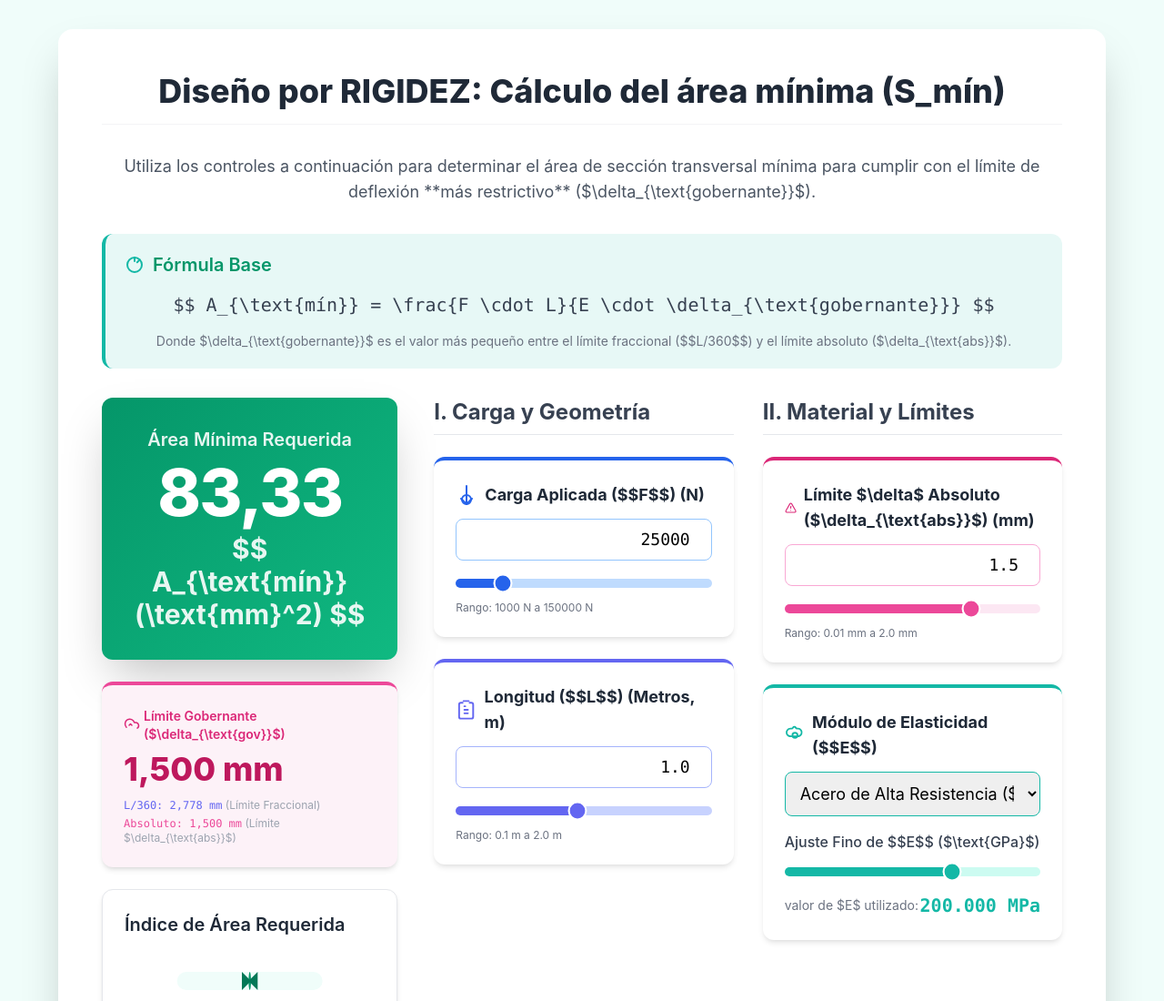
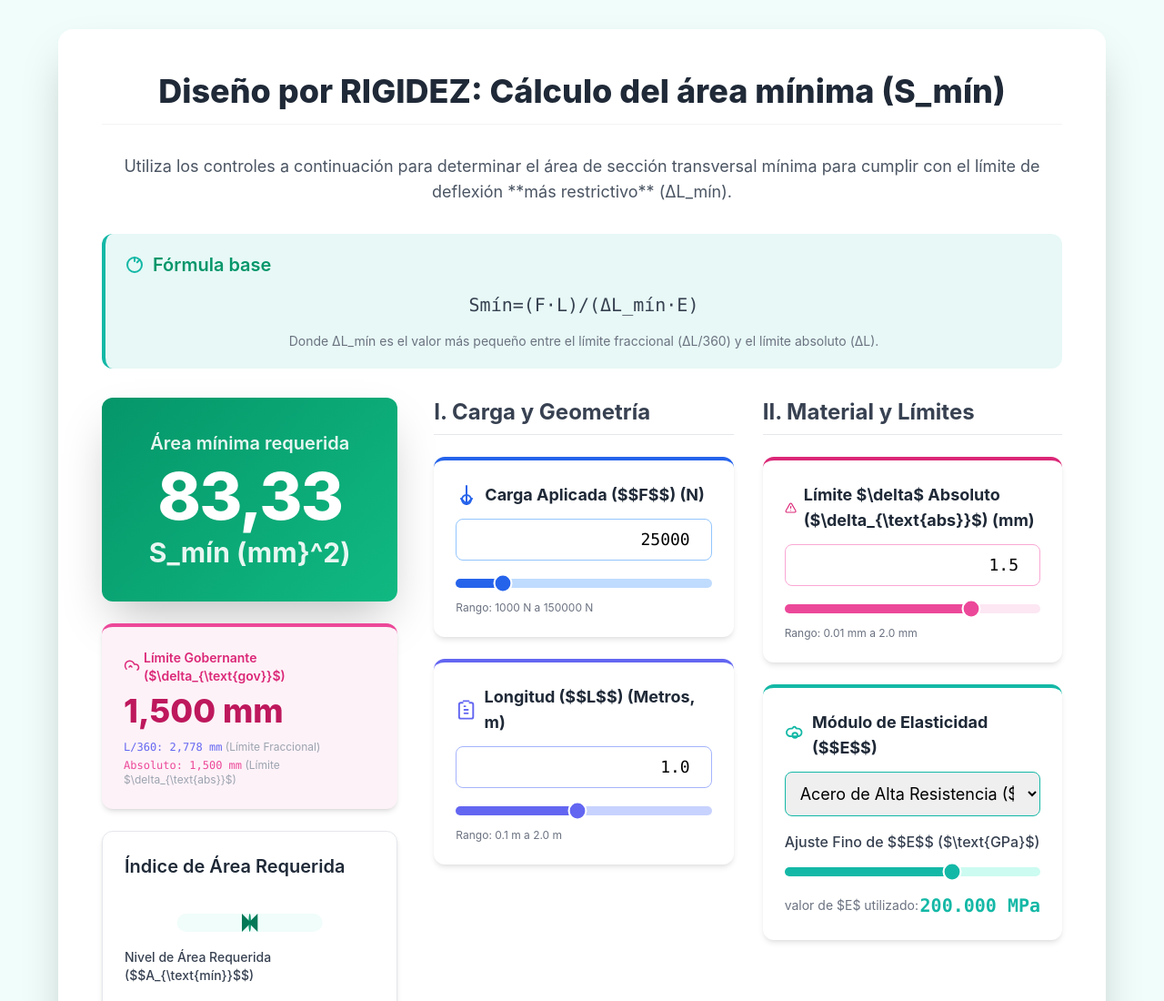
Before and after one commit to jpastor-1/CalculadoraRigidezMaterial, a plain HTML site: page index.html in a window 1280 px wide. Shown: the top 1100 px of the page at 91% size. Drawn offline with nearby package versions, Linux system fonts and the light colour scheme.

Commit message:
Update index.html

```diff
--- a/index.html
+++ b/index.html
@@ -74,22 +74,20 @@
             Diseño por RIGIDEZ: Cálculo del área mínima (S_mín)
         </h1>
         <p class="text-center text-lg text-gray-600 mb-8">
-            Utiliza los controles a continuación para determinar el área de sección transversal mínima para cumplir con el límite de deflexión **más restrictivo** ($\delta_{\text{gobernante}}$).
+            Utiliza los controles a continuación para determinar el área de sección transversal mínima para cumplir con el límite de deflexión **más restrictivo** (ΔL_mín).
         </p>
 
         <!-- Formula Explanation -->
         <div class="bg-rigidez-secondary/10 p-5 rounded-xl border-l-4 border-rigidez-secondary">
             <h2 class="text-xl font-semibold text-rigidez-primary mb-2 flex items-center">
                 <svg class="w-6 h-6 mr-2 text-rigidez-secondary" xmlns="http://www.w3.org/2000/svg" width="24" height="24" viewBox="0 0 24 24" fill="none" stroke="currentColor" stroke-width="2" stroke-linecap="round" stroke-linejoin="round"><path d="M12 20a8 8 0 1 0 0-16 8 8 0 0 0 0 16Z"/><path d="M12 4v4"/><path d="M17.66 6.34l-2.83 2.83"/></svg>
-                Fórmula Base
+                Fórmula base
             </h2>
             <div class="text-center text-gray-700 font-mono text-xl py-2">
-                $$
-                A_{\text{mín}} = \frac{F \cdot L}{E \cdot \delta_{\text{gobernante}}}
-                $$
+                Smín=(F·L)/(ΔL_mín·E)
             </div>
             <p class="text-sm text-center text-gray-500 mt-2">
-                Donde $\delta_{\text{gobernante}}$ es el valor más pequeño entre el límite fraccional ($$L/360$$) y el límite absoluto ($\delta_{\text{abs}}$).
+                Donde ΔL_mín es el valor más pequeño entre el límite fraccional (ΔL/360) y el límite absoluto (ΔL).
             </p>
         </div>
 
@@ -102,13 +100,11 @@
                 <!-- Main Result Box: Minimum Area (HERO BOX) -->
                 <div class="result-box-hero p-8 rounded-xl text-white flex flex-col justify-center items-center text-center shadow-2xl min-h-[14rem]">
                     <div class="text-xl font-semibold opacity-90 mb-2">
-                        Área Mínima Requerida
+                        Área mínima requerida
                     </div>
                     <div id="areaResult" class="text-7xl font-extrabold tracking-tight">0.00</div>
                     <div class="text-3xl font-bold mt-2 opacity-90">
-                        $$
-                        A_{\text{mín}} (\text{mm}^2)
-                        $$
+                        S_mín (mm}^2)
                     </div>
                 </div>
 
```
